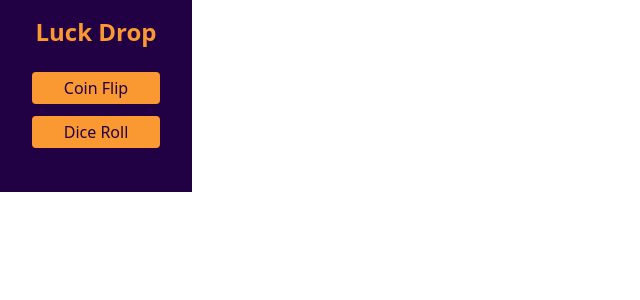
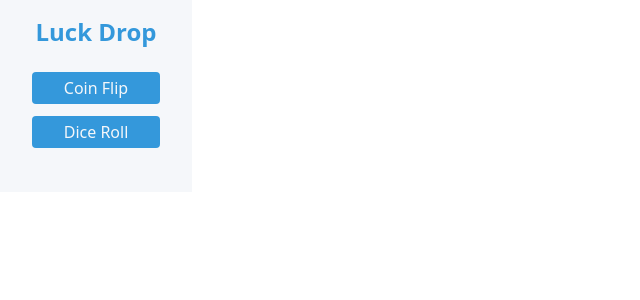
Before and after one commit to N-eeraj/luck-drop-extension, a Vue app: page / in a window 1280 px wide. Shown: the top 300 px of the page, without its empty margins (0-640 px from the left). Built offline with nearby package versions, Linux system fonts and the light colour scheme.

Commit message:
MVP implementation

```diff
--- a/package.json
+++ b/package.json
@@ -9,6 +9,7 @@
     "preview": "vite preview"
   },
   "dependencies": {
+    "@n-eeraj/random": "^1.2.123",
     "@tailwindcss/vite": "^4.1.5",
     "tailwindcss": "^4.1.5",
     "vue": "^3.5.13"
--- a/src/App.vue
+++ b/src/App.vue
@@ -13,7 +13,7 @@ function handleViewChange(v: View) {
 </script>
 
 <template>
-  <main class="w-fit min-h-48 min-w-48 p-4 bg-background text-foreground">
+  <main class="relative w-fit min-h-48 min-w-48 p-4 bg-background text-foreground">
     <Menu
       v-if="view === View.Menu"
       @menu-selection="handleViewChange" />
--- a/src/components/Base/Button.vue
+++ b/src/components/Base/Button.vue
@@ -1,5 +1,5 @@
 <template>
-  <button class="px-3 py-1 bg-primary text-background font-medium hover:brightness-110 rounded cursor-pointer">
+  <button class="px-3 py-1 bg-foreground text-background font-medium hover:brightness-110 disabled:grayscale disabled:cursor-not-allowed rounded cursor-pointer">
     <slot />
   </button>
 </template>
--- a/src/components/CoinFlip/index.vue
+++ b/src/components/CoinFlip/index.vue
@@ -1,16 +1,46 @@
 <script setup lang="ts">
+import { ref } from "vue"
+import { randomBoolean } from "@n-eeraj/random"
+
+import Home from "../Home.vue"
+import Button from "../Base/Button.vue"
+
 const emit = defineEmits([
   "home",
 ])
+
+const coinFace = ref(null)
+const loading = ref(false)
+
+function flipCoin() {
+  loading.value = true
+  setTimeout(() => {
+    coinFace.value = randomBoolean()
+    loading.value = false
+  }, 1000)
+}
 </script>
 
 <template>
   <div>
-    <h1>
+    <h1 class="text-xl font-medium">
       Coin Flip
     </h1>
-    <button @click="emit('home')">
-      Home
-    </button>
+    <Home @click="emit('home')" />
+
+    <div v-if="loading">
+      Coin in the air...
+    </div>
+
+    <template v-else-if="coinFace !== null">
+      {{ coinFace ? "Head" : "Tail" }}
+    </template>
+
+    <Button
+      class="w-full"
+      :disabled="loading"
+      @click="flipCoin">
+      Flip
+    </Button>
   </div>
 </template>
--- a/src/components/DiceRoll/index.vue
+++ b/src/components/DiceRoll/index.vue
@@ -1,16 +1,49 @@
 <script setup lang="ts">
+import { ref } from "vue"
+import RandomNumber from "@n-eeraj/random/RandomNumber"
+
+import Home from "../Home.vue"
+import Button from "../Base/Button.vue"
+
 const emit = defineEmits([
   "home",
 ])
+
+const diceFace = ref(null)
+const loading = ref(false)
+
+function rollDice() {
+  loading.value = true
+  setTimeout(() => {
+    diceFace.value = RandomNumber.int({
+      min: 1,
+      max: 6,
+    })
+    loading.value = false
+  }, 1000)
+}
 </script>
 
 <template>
   <div>
-    <h1>
+    <h1 class="text-xl font-medium">
       Dice Roll
     </h1>
-    <button @click="emit('home')">
-      Home
-    </button>
+    <Home @click="emit('home')" />
+
+    <div v-if="loading">
+      Rolling...
+    </div>
+
+    <template v-else-if="diceFace !== null">
+      {{ diceFace }}
+    </template>
+
+    <Button
+      class="w-full"
+      :disabled="loading"
+      @click="rollDice">
+      Roll
+    </Button>
   </div>
 </template>
--- /dev/null
+++ b/src/components/Home.vue
@@ -0,0 +1,8 @@
+<template>
+  <button class="group absolute top-2 right-2 p-1 hover:bg-foreground/20 cursor-pointer rounded duration-200">
+    <img
+      src="/icons/home.svg"
+      alt="home"
+      class="size-6 group-hover:scale-90 duration-300" />
+  </button>
+</template>
--- a/src/components/Menu.vue
+++ b/src/components/Menu.vue
@@ -5,27 +5,33 @@ import { View } from "../types.ts"
 const emit = defineEmits([
   "menu-selection",
 ])
+
+const menuOptions = [
+  {
+    label: "Coin Flip",
+    value: View.CoinFlip,
+  },
+  {
+    label: "Dice Roll",
+    value: View.DiceRoll,
+  },
+]
 </script>
 
 <template>
   <div class="flex justify-center items-center flex-col gap-y-6">
-    <h1 class="text-primary text-2xl font-semibold">
+    <h1 class="text-foreground text-2xl font-semibold">
       Luck Drop
     </h1>
 
     <ul class="w-full px-4 space-y-3">
-      <li>
+      <li
+        v-for="({ label, value }) in menuOptions"
+        :key="value">
         <Button
           class="w-full"
-          @click="emit('menu-selection', View.CoinFlip)">
-          Coin Flip
-        </Button>
-      </li>
-      <li>
-        <Button
-          class="w-full"
-          @click="emit('menu-selection', View.DiceRoll)">
-          Dice Roll
+          @click="emit('menu-selection', value)">
+          {{ label }}
         </Button>
       </li>
     </ul>
--- a/src/style.css
+++ b/src/style.css
@@ -1,8 +1,6 @@
 @import "tailwindcss";
 
-
 @theme {
-  --color-primary: #FA9932;
-  --color-background: #220044;
-  --color-foreground: #EDEDED;
+  --color-background: #f5f7fa;
+  --color-foreground: #3498db;
 }
```
Also changed, not shown: public/icons/home.svg (added), 1 other file (tests, documents, lock files or other folders).
